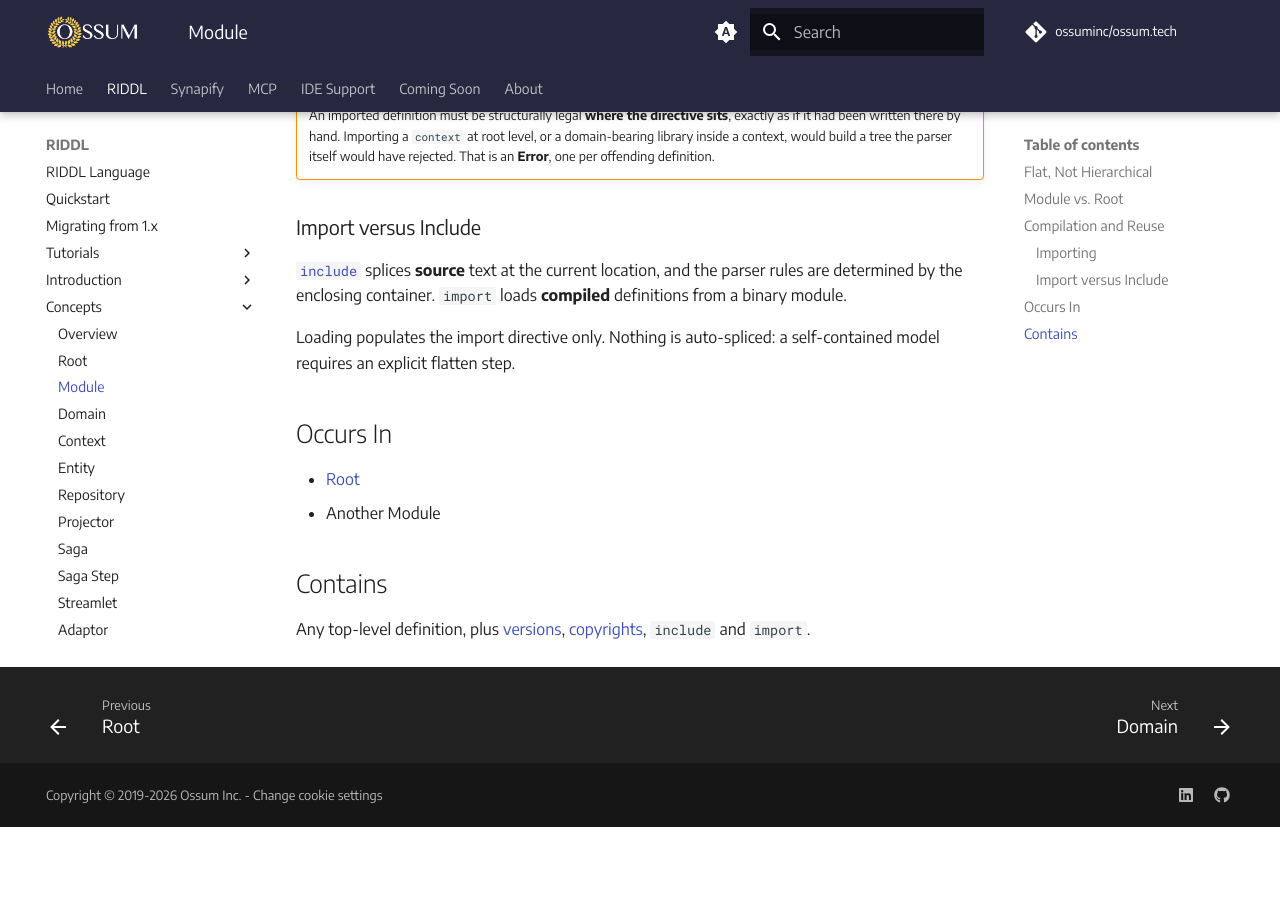
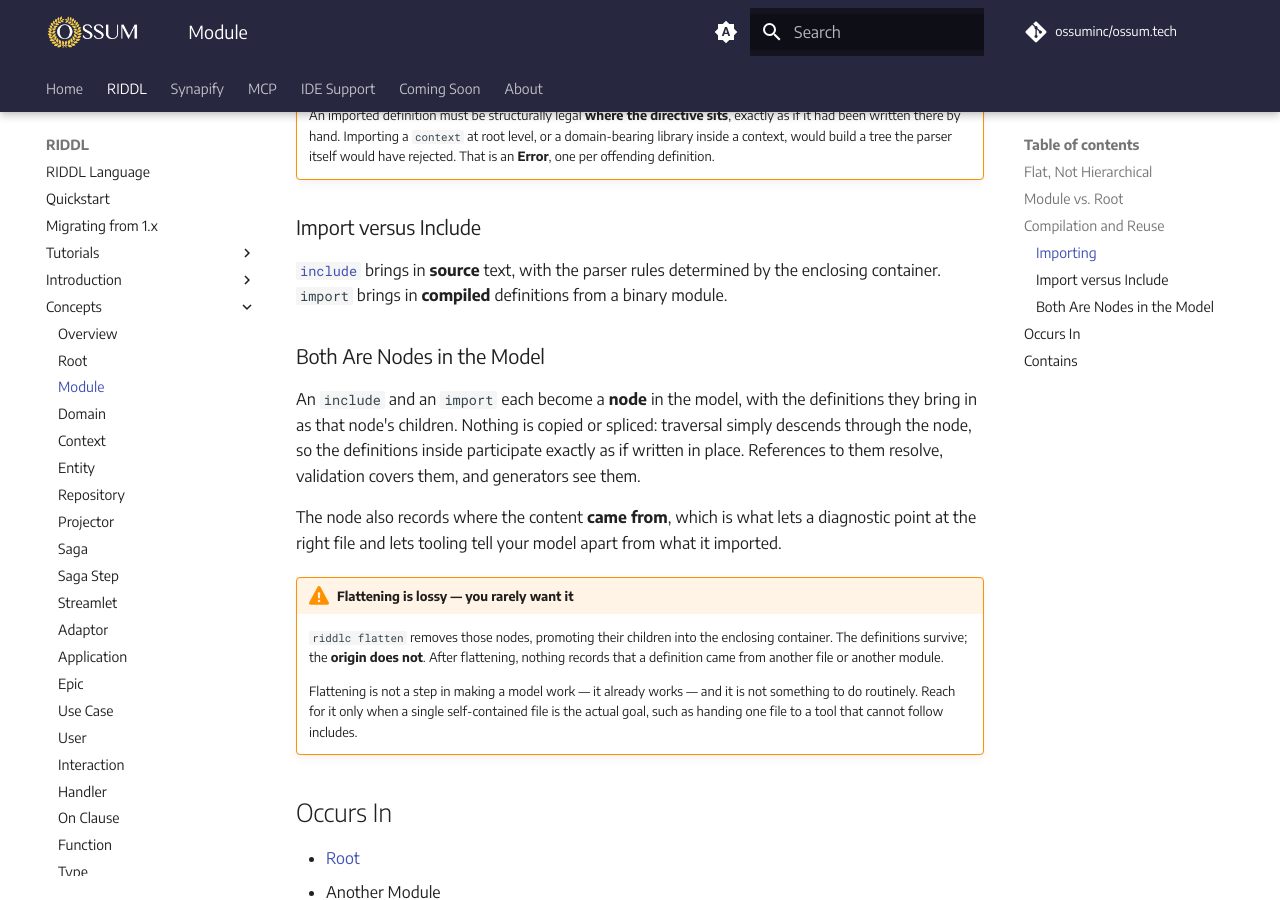
Before and after one commit to ossuminc/ossum.tech, an MkDocs documentation site: the page built from docs/riddl/concepts/module.md, in a window 1280 px wide and 900 px high, scrolled down 1592 px. Built offline with MkDocs 1.6.1 and Material for MkDocs 9.7.7, drawn with Linux system fonts in a browser that asks for light colours; comment, search, counter and statistics services are not loaded; the version menu is left out; before the commit the page ends 2419 px from its top, so only the background shows below that.

Commit message:
Correct what flatten does: it is lossy, and it is not a prerequisite
I had this backwards. module.md claimed "a self-contained model requires an
explicit flatten step", implying a reference to an imported definition would
not resolve until you flattened. That is wrong, and wrong in a way that would
have pushed authors into doing something harmful routinely.

FlattenPass's own documentation settles it: it "removes all Include and
BASTImport WRAPPER nodes from the AST, promoting their children to the parent
container". The children are already in the tree. An include or import is a
NODE whose children are the definitions it brought in, and passes traverse
through it -- so those definitions resolve, validate and generate exactly as
if written in place, with no flattening at all.

What flatten actually costs is the ORIGIN. Removing the wrapper discards the
record of which file or module each definition came from, which is what gives
diagnostics their file attribution and lets tooling tell a model apart from
what it imported. So flattening is lossy and belongs in exceptional
circumstances -- handing a single file to something that cannot follow
includes -- not in a migration checklist.

Documented in the three places a reader could form the wrong impression:
module.md (import vs include), include.md (which invited reading an include as
textual paste, since that is the intuition the word carries), and the riddlc
`flatten` command reference, which described it as include-only and gave no
warning at all. The command reference also gains the 2.0 fact that flatten
covers `import` nodes too, not just includes.

Each says plainly that flatten is NOT needed to make a multi-file model work,
because that is the misconception, and that the unflattened model stays the
source of truth.

Grepped the whole of docs/ for any surviving claim that flatten is required;
none remain.

Co-Authored-By: Claude Opus 5 <noreply@anthropic.com>

```diff
--- a/docs/riddl/concepts/module.md
+++ b/docs/riddl/concepts/module.md
@@ -88,12 +88,32 @@ An importable kind may be any of `domain`, `context`, `entity`, `type`, `epic`,
 
 ### Import versus Include
 
-[`include`](include.md) splices **source** text at the current location, and
-the parser rules are determined by the enclosing container.
-`import` loads **compiled** definitions from a binary module.
+[`include`](include.md) brings in **source** text, with the parser rules
+determined by the enclosing container. `import` brings in **compiled**
+definitions from a binary module.
 
-Loading populates the import directive only. Nothing is auto-spliced: a
-self-contained model requires an explicit flatten step.
+### Both Are Nodes in the Model
+
+An `include` and an `import` each become a **node** in the model, with the
+definitions they bring in as that node's children. Nothing is copied or
+spliced: traversal simply descends through the node, so the definitions
+inside participate exactly as if written in place. References to them resolve,
+validation covers them, and generators see them.
+
+The node also records where the content **came from**, which is what lets a
+diagnostic point at the right file and lets tooling tell your model apart from
+what it imported.
+
+!!! warning "Flattening is lossy — you rarely want it"
+    `riddlc flatten` removes those nodes, promoting their children into the
+    enclosing container. The definitions survive; the **origin does not**.
+    After flattening, nothing records that a definition came from another file
+    or another module.
+
+    Flattening is not a step in making a model work — it already works — and
+    it is not something to do routinely. Reach for it only when a single
+    self-contained file is the actual goal, such as handing one file to a tool
+    that cannot follow includes.
 
 ## Occurs In
 
```
Also changed, not shown: docs/riddl/concepts/include.md (+22 -0 lines), docs/riddl/tools/riddlc/command-reference.md (+20 -1 lines).
